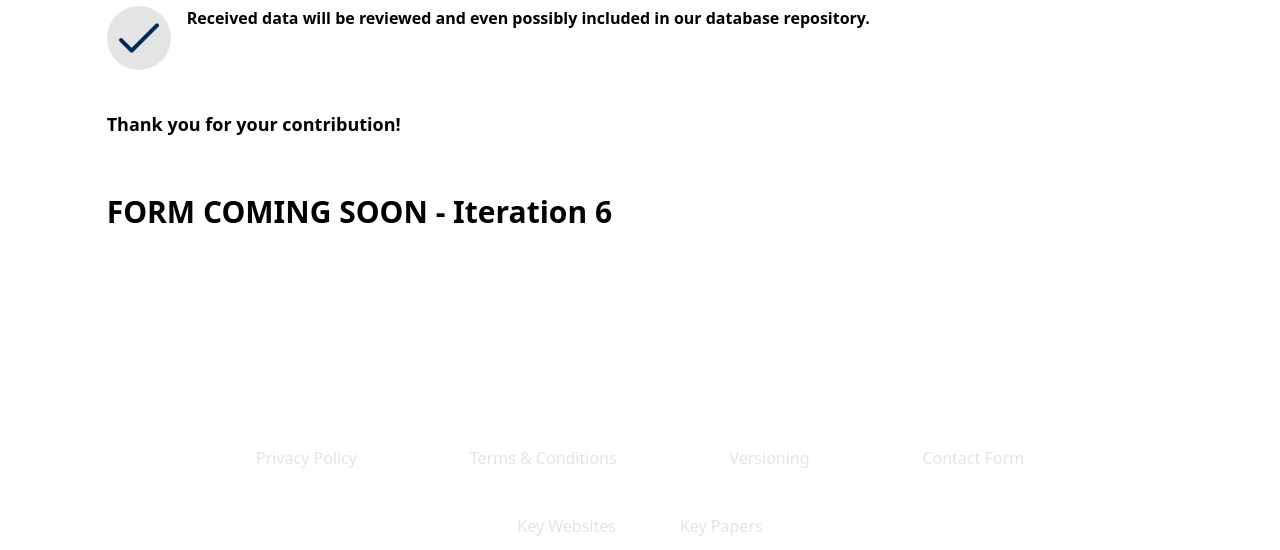
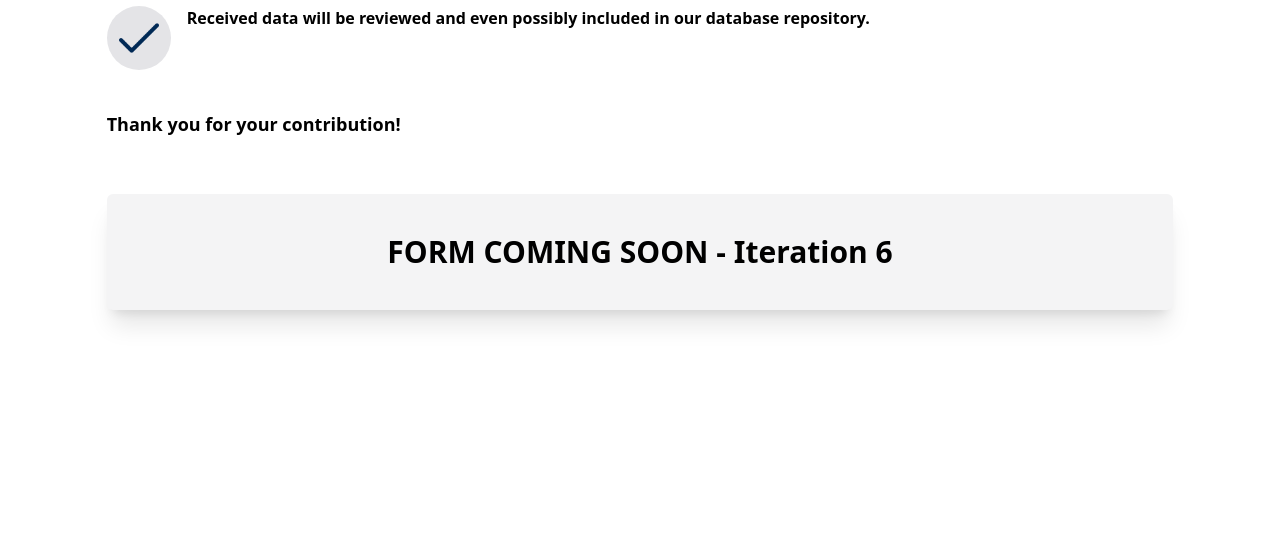
Before and after one commit to oliverolah/neuroinformatics_project, a Django app: page /submit_data_page/ in a window 1280 px wide. Shown: the part 506-1056 px from the top of the page. Run offline with Django 3.2, Linux system fonts and the light colour scheme; some libraries are stand-ins or nearby versions.

Commit message:
C6-I5-added bottom container for the django form that will come in Iteration 6

```diff
--- a/templates/submitdata/submit_data_page.html
+++ b/templates/submitdata/submit_data_page.html
@@ -58,8 +58,8 @@
          </div>
 
          <!-- Right/Bottom Part -->
-         <div>
-            <div>
+         <div class="bg-zinc-100 flex rounded-md shadow-xl mb-14">
+            <div class="mx-auto my-auto px-5 py-10">
                <h1 class="text-3xl font-bold">FORM COMING SOON - Iteration 6</h1>
             </div>
          </div>
```
